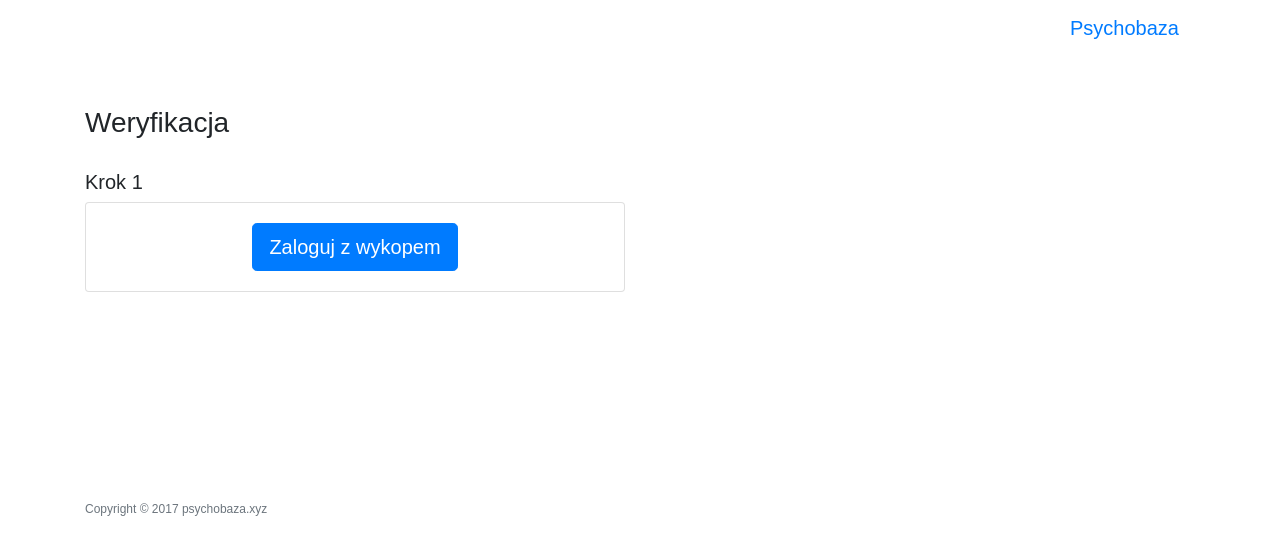
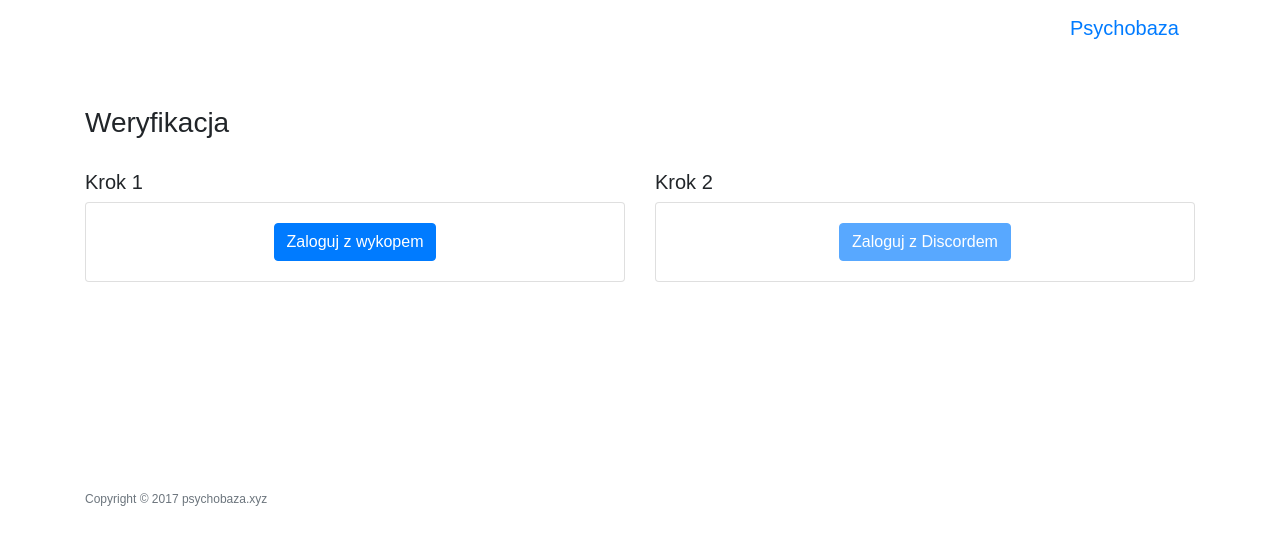
Before and after one commit to houdini22/discord-weryfikator, a Vue app: page /#/weryfikacja in a window 1280 px wide. Shown: the top 554 px of the page. Built offline with nearby package versions, Linux system fonts and the light colour scheme; what vue-form would draw is missing.

Commit message:
working nick fetch

```diff
--- a/package.json
+++ b/package.json
@@ -18,7 +18,10 @@
     "bootstrap": "^4.0.0-alpha.6",
     "bootstrap-vue": "^0.16.1",
     "buffer": "^5.0.6",
+    "client-oauth2": "^4.1.0",
     "css-loader": "^0.28.0",
+    "discord.js": "^11.1.0",
+    "express": "^4.15.3",
     "extend": "^3.0.1",
     "font-awesome": "^4.7.0",
     "md5": "^2.2.1",
@@ -26,6 +29,7 @@
     "reset-css": "^2.2.0",
     "reset.css": "^2.0.2",
     "sass-loader": "^6.0.3",
+    "simple-oauth2": "^1.2.0",
     "vue": "^2.2.6",
     "vue-axios": "^2.0.2",
     "vue-form": "^4.0.1",
--- a/src/components/views/Verify.vue
+++ b/src/components/views/Verify.vue
@@ -9,12 +9,24 @@
                         <h5>Krok 1</h5>
                         <b-card class="mb-2">
                             <slot>
-                                <b-button size="lg" variant="primary" :href="wykopUrl" v-if="displayLoginButton">
+                                <b-button size="md" variant="primary" :href="wykopUrl" v-if="displayLoginButton">
                                     Zaloguj z wykopem
                                 </b-button>
                                 <b-alert variant="success" show v-if="displayLoggedInInfo">
                                     Zalogowany jako: <strong>@{{login}}</strong>
                                 </b-alert>
+                            </slot>
+                        </b-card>
+                    </div>
+                </div>
+                <div class="col-md-6 col-xs-6">
+                    <div>
+                        <h5>Krok 2</h5>
+                        <b-card class="mb-2">
+                            <slot>
+                                <b-button size="md" variant="primary" :disabled="!isLoggedInWykop" :href="discordUrl">
+                                    Zaloguj z Discordem
+                                </b-button>
                             </slot>
                         </b-card>
                     </div>
@@ -29,6 +41,7 @@
   import HeaderComponent from '../partials/Header.vue'
   import FooterComponent from '../partials/Footer.vue'
   import {getWykopConnectUrl, parseConnectData} from '../../modules/wykop'
+  import {getDiscordUrl} from '../../modules/discord'
 
   export default {
     components: {
@@ -39,6 +52,9 @@
     computed: {
       wykopUrl () {
         return getWykopConnectUrl()
+      },
+      discordUrl () {
+        return getDiscordUrl()
       },
       isLoggedInWykop () {
         return this.$store.getters.isLoggedInWykop
--- a/src/config/development.js
+++ b/src/config/development.js
@@ -7,6 +7,9 @@ const config = {
     'key': 'Z6G4zSqZiD',
     'secret': 'sogxVpaIC0',
     'redirectUrl': 'http://localhost:8080/#/weryfikacja'
+  },
+  'discord': {
+    'clientId': '315526419742588929'
   }
 }
 
--- /dev/null
+++ b/src/modules/discord.js
@@ -0,0 +1,6 @@
+import config from '../config/development'
+
+export function getDiscordUrl () {
+  let url = `https://discordapp.com/oauth2/authorize?&client_id=${config.discord.clientId}&scope=identify&response_type=code`
+  return url
+}
```
Also changed, not shown: server.js (added, +60 -0 lines).
